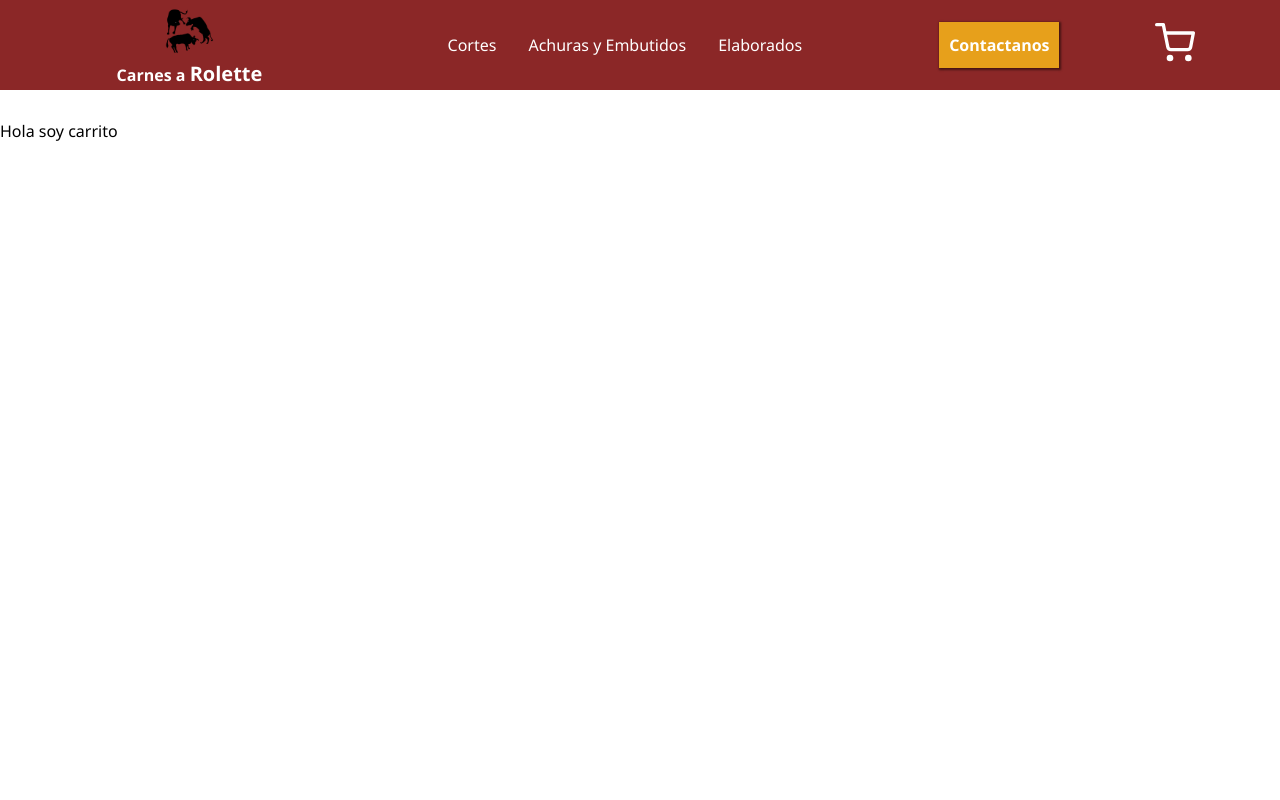
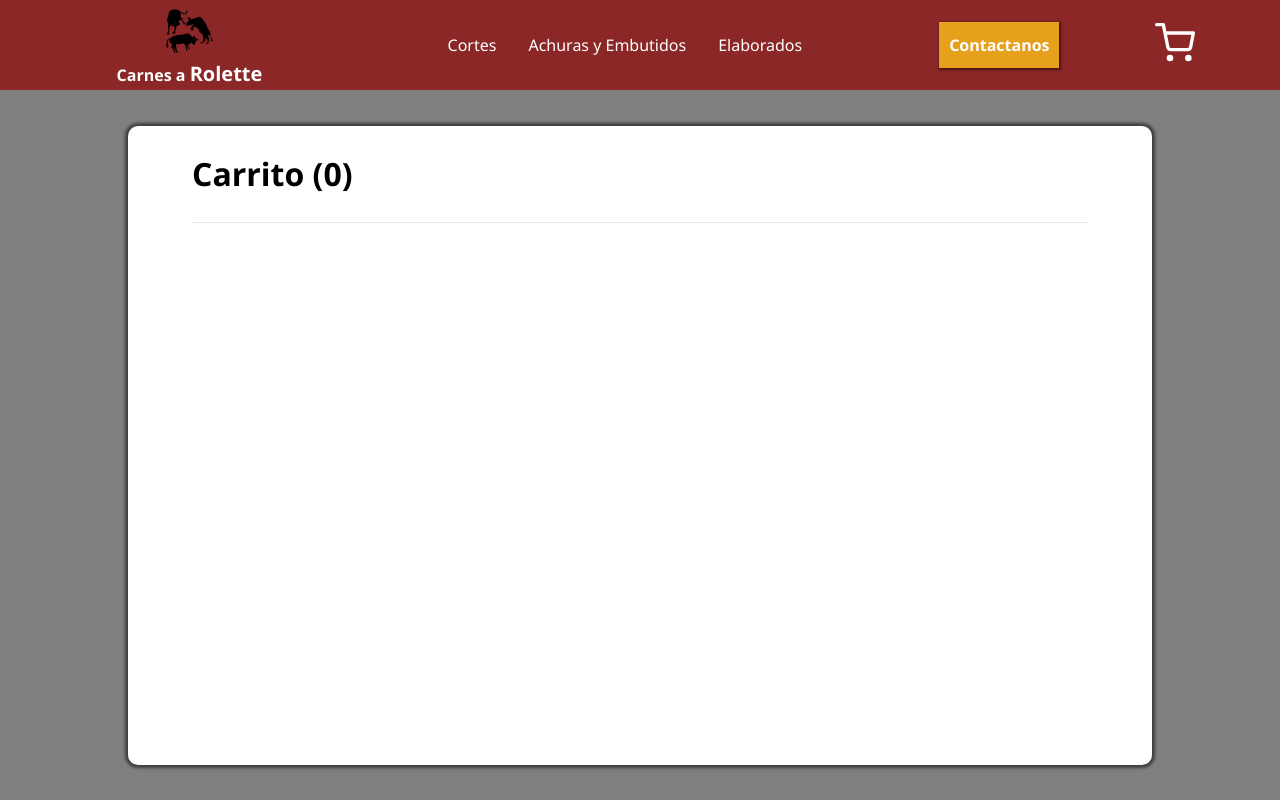
Before and after one commit to juanFranRom/romano-juan, a React (Create React App) app: page /cart in a window 1280 px wide. Built offline with nearby package versions, Linux system fonts and the light colour scheme.

Commit message:
Feature Context Cart - Inicio Cart View

```diff
--- /dev/null
+++ b/src/components/Cart/elements.js
@@ -0,0 +1,63 @@
+import styled from "styled-components"
+import { ImCross as Cross } from 'react-icons/im'
+
+export const CartContainer = styled.div`
+    padding-top: 90px;
+    height: 100vh;
+    width: 100%;
+    display: flex;
+    align-items: center;
+    justify-content: center;
+    background-color: rgba(0, 0, 0, 0.5);
+`
+
+export const CartDisplay = styled.div`
+    width: 80%;
+    height: fit-content;
+    min-height: 90%;
+    background-color: white;
+    border-radius: 10px;
+    display: flex;
+    flex-direction: column;
+    box-shadow: 0 0 3px 3px rgba(0, 0, 0, 0.5);
+    padding: 0 5%;
+`
+
+export const CartHeader = styled.div`
+    width: 100%;
+    border-bottom: 1px solid #e6e6e6;
+    padding: 3% 0;
+`
+
+export const CartItem = styled(CartHeader)`
+    display: flex;
+    align-items: center;
+    justify-content: space-between;
+`
+
+export const Item = styled.div`
+    display: flex;
+
+    & img{
+        width: 100px;
+        height: 100px;
+        border-radius: 10px;
+        margin-right: 10px;
+    }
+`
+
+export const Precio = styled.div`
+    display: flex;
+    flex-direction: column;
+    text-align: center;
+    font-size: 24px;
+`
+
+export const Eliminar = styled(Cross)`
+    font-size: 1rem;
+    color: red;
+    align-self: flex-end;
+    margin-bottom: 50px;
+    margin-right: 10px;
+    cursor: pointer;
+`
--- a/src/components/Cart/index.js
+++ b/src/components/Cart/index.js
@@ -1,13 +1,50 @@
-import React from 'react'
+import { useState } from 'react'
+import {
+    CartContainer,
+    CartDisplay,
+    CartHeader,
+    CartItem,
+    Item,
+    Precio,
+    Eliminar
+} from './elements'
+import { useCartContext } from '../../context/CartContext'
 
-const index = () => {
+export const Cart = () => {
+    const [renderizar, setRenderizar] = useState(false)
+    const { cart, removeItem } = useCartContext()
+
+    const handleRemove = (id) => {
+        removeItem(id)
+        setRenderizar(!renderizar)
+    }
+
     return (
-        <div style={{
-            marginTop: "120px"
-        }}>
-            Hola soy carrito
-        </div>
+        <CartContainer>
+            <CartDisplay>
+                <CartHeader>
+                    <h1>Carrito ({`${cart.length}`})</h1>
+                </CartHeader>
+                {
+                    cart.map(({item, quantity}, index) => {
+                        return(
+                            <CartItem key={index}>
+                                <Item>
+                                    <img src={item.image} alt={item.name}/>
+                                    <div>
+                                        <h3>{item.name}</h3>
+                                        <p>{`${quantity} Kg`}</p>
+                                    </div>
+                                </Item>
+                                <Precio>
+                                    <Eliminar onClick={() => handleRemove(item.id)}/>
+                                    {`${item.price*quantity} $`}
+                                </Precio>
+                            </CartItem>
+                        )
+                    })
+                }
+            </CartDisplay>
+        </CartContainer>
     )
 }
-
-export default index
--- a/src/components/Count/index.js
+++ b/src/components/Count/index.js
@@ -8,7 +8,7 @@ import{
 import ErrorMessage from '../ErrorMessage'
 import Button from '../Button'
 
-const Count = ({ item, initial = 1, onAdd}) => {
+const Count = ({ item, initial = 1, onAdd }) => {
     const [count, setCount] = useState(initial)
     const [error, setError] = useState(false)
 
--- a/src/components/Item/elements.js
+++ b/src/components/Item/elements.js
@@ -5,28 +5,28 @@ export const CountWrapper = styled.div`
     display: flex;
     flex-direction: column;
     gap: 1rem;
-    width: 280px;
-    height: 400px;
     border: transparent 1px;
     overflow: hidden;
     justify-content: center;
     align-items: center;
-    background-color: rgba(0, 0, 0, 0.05);
-    border-radius: 20px;
+    background-color: rgba(0, 0, 0, 0.08);
+    border-radius: 10px;
     transition: all 300ms ease;
     margin: 20px;
+    padding: 12px;
+    border: 1px solid #e6e6e6;
 
     &:hover{
         transform: translatey(-2px) translateX(2px);
         box-shadow: 0px 0px 2px 2px rgba(0, 0, 0, 0.2);
-        background-color: rgba(0, 0, 0, 0.08);
+        background-color: rgba(0, 0, 0, 0.1);
     }
 
     & img{
-        width: 90%;
+        width: 100%;
         height: 180px;
         cursor: pointer;
-        border-radius: 20px;
+        border-radius: 10px;
     }
 
     & h1{
--- a/src/components/Item/index.js
+++ b/src/components/Item/index.js
@@ -4,10 +4,9 @@ import {
     Link
 } from './elements'
 import { IconContext } from 'react-icons'
-import Count from '../Count'
 
 
-export default function Item({ item, initial = 1, onAdd }) {
+export default function Item({ item }) {
     return (
         <IconContext.Provider value={{color: '#000'}}>
             <CountWrapper>
@@ -17,7 +16,6 @@ export default function Item({ item, initial = 1, onAdd }) {
                         <img src={item.image} alt={item.name}/>
                     </ItemDetail>
                 </Link>
-                <Count item={item} onAdd={onAdd}/>
             </CountWrapper>
         </IconContext.Provider>
     )
--- a/src/components/ItemDetail/elements.js
+++ b/src/components/ItemDetail/elements.js
@@ -5,7 +5,7 @@ export const DetailContainer = styled.div`
     width: 90%;
     height: 70%;
     background-color: white;
-    border-radius: 30px;
+    border-radius: 10px;
     display: flex;
     align-items: center;
     box-shadow: 0 0 3px 3px rgba(0, 0, 0, 0.5);
@@ -27,7 +27,7 @@ export const ImgContainer = styled.div`
     & img{
         width: 100%;
         height: 370px;
-        border-radius: 30px;
+        border-radius: 10px;
     }
 
     @media screen and (max-width: 768px){
--- a/src/components/ItemDetail/index.js
+++ b/src/components/ItemDetail/index.js
@@ -10,15 +10,17 @@ import {
     Descripcion
 } from "./elements"
 import Count from '../Count'
+import { useCartContext } from "../../context/CartContext"
 
 const ItemDetail = ({ item }) => {
-    const [compra, setCompra] = useState(null)
+    const [compra, setCompra] = useState(false)
+    const { addItem } = useCartContext()
 
     const handleCompra = (item, cantidad) => {
-        setCompra({item: item, cantidad: cantidad})
+        addItem(item, cantidad)
+        setCompra(!compra)
     }
 
-    console.log(compra);
     return (
         <DetailContainer>
             <ImgContainer>
--- a/src/context/CartContext.js
+++ b/src/context/CartContext.js
@@ -1,3 +1,63 @@
-import { createContext } from 'react'
+import { createContext, useContext, useState } from 'react'
 
-export const CartContext = createContext([])
+const CartContext = createContext([])
+
+export const useCartContext = () => useContext(CartContext)
+
+export const CartContextProvider = ({ children }) => {
+    const [cart, setCart] = useState([])
+
+    console.log(cart)
+
+    const isInCart = (id) => {
+        let isIn = -1
+
+        cart.forEach(( i, index ) => {
+            if( i.item.id === id )
+                isIn = index;
+        })
+
+        return isIn
+    }
+
+    const addItem = ( item, quantity ) => {
+        let pos = isInCart(item.id)
+
+        if(pos === -1)
+            setCart([...cart, {
+                item:  item,
+                quantity: quantity
+            }])
+        else
+            setCart(cart.map(( i, index ) => {
+                if(index !== pos)
+                    return i
+                else{
+                    return {
+                        item: i.item,
+                        quantity: i.quantity + quantity
+                    }
+                }
+            }))
+    }
+
+    const removeItem = ( id ) => {
+        let newArray = cart.filter(({item, quantity}) => item.id !== id)
+        setCart(newArray)
+    }
+
+    const clear = () => {
+        setCart([])
+    }
+
+    return (
+        <CartContext.Provider value={{
+            cart,
+            addItem,
+            removeItem,
+            clear
+        }}>
+            { children }
+        </CartContext.Provider>
+    )
+}
```
Also changed, not shown: src/App.js (+6 -6 lines).
